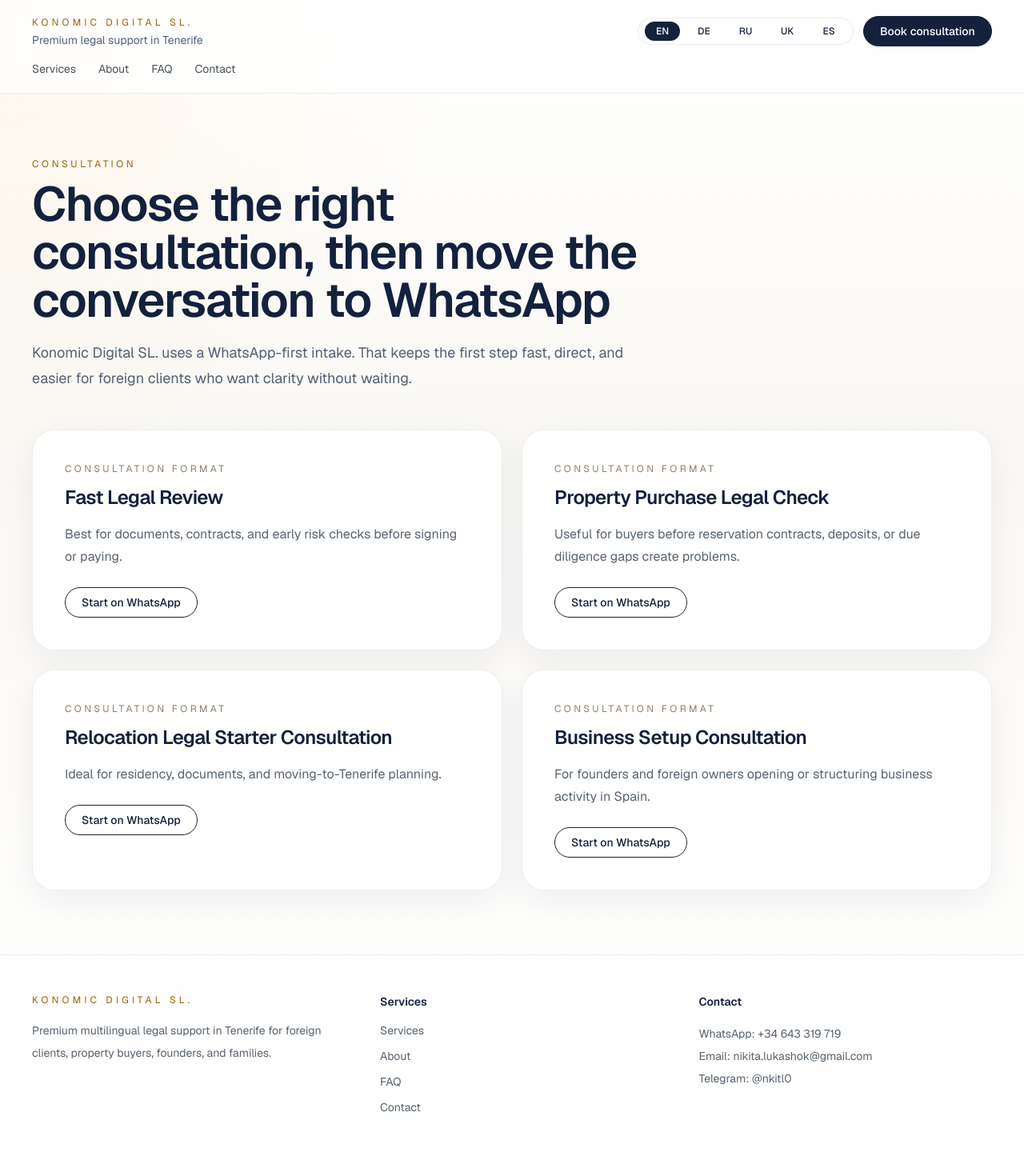
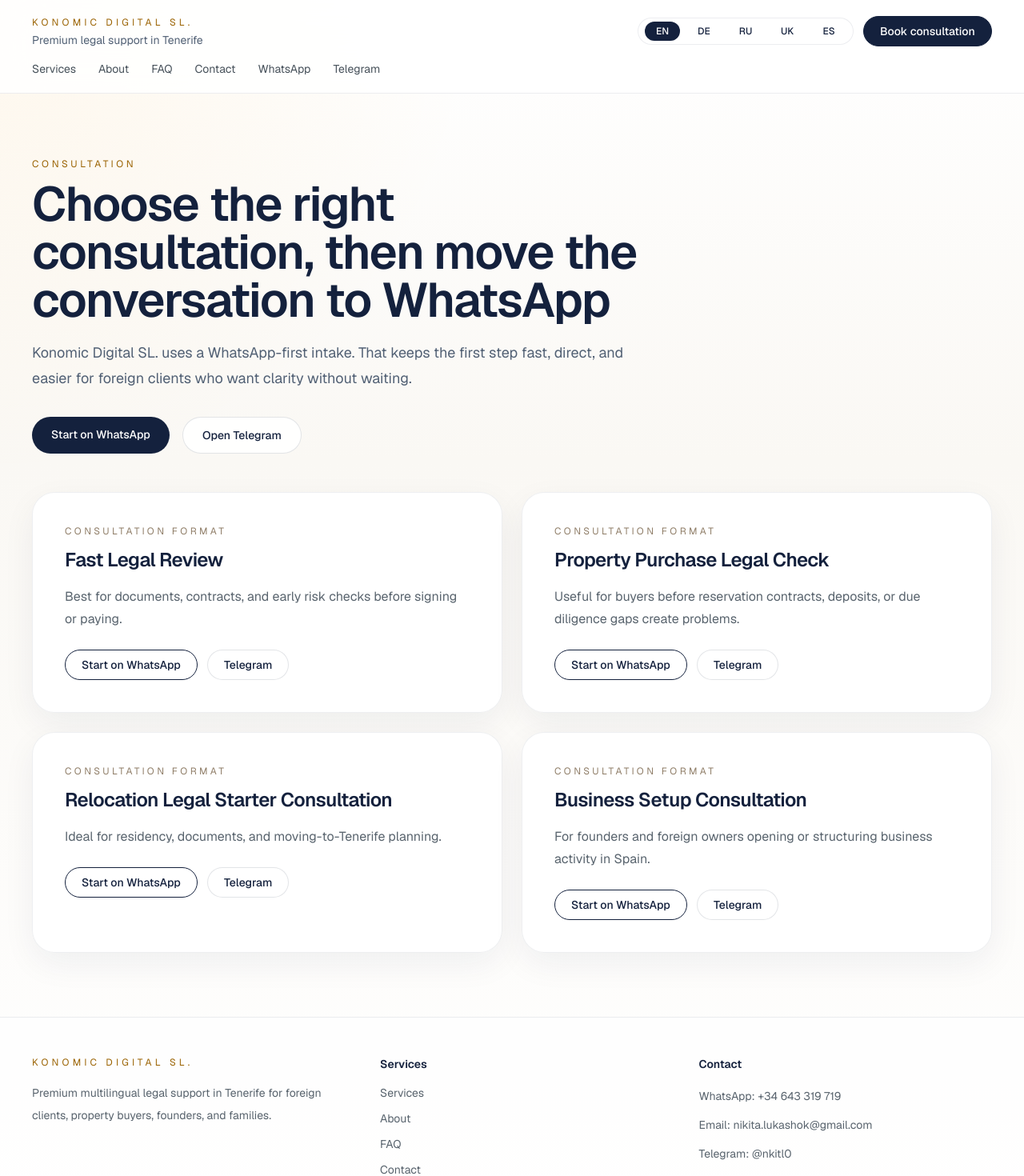
Before and after one commit to heaodoff/konomic, a Next.js app in the folder konomic-site/: page /en/book-consultation in a window 1280 px wide. Shown: the top 1470 px of the page at 80% size. Before the commit the page ends 1442 px from the top, so only its background shows below. Built offline with nearby package versions, Linux system fonts and the light colour scheme.

Commit message:
Add direct WhatsApp and Telegram links across key pages

```diff
--- a/konomic-site/src/app/en/book-consultation/page.tsx
+++ b/konomic-site/src/app/en/book-consultation/page.tsx
@@ -11,6 +11,7 @@
 };
 
 const whatsappUrl = 'https://wa.me/34643319719';
+const telegramUrl = 'https://t.me/nkitl0';
 
 const offers = [
   ['Fast Legal Review', 'Best for documents, contracts, and early risk checks before signing or paying.'],
@@ -27,15 +28,20 @@
         title="Choose the right consultation, then move the conversation to WhatsApp"
         text="Konomic Digital SL. uses a WhatsApp-first intake. That keeps the first step fast, direct, and easier for foreign clients who want clarity without waiting."
       />
+      <div className="mt-8 flex flex-wrap gap-4">
+        <a href={whatsappUrl} target="_blank" rel="noopener noreferrer" className="ui-button ui-button-primary rounded-full bg-[#14213d] px-6 py-3 text-sm font-medium hover:bg-[#0d1528]">Start on WhatsApp</a>
+        <a href={telegramUrl} target="_blank" rel="noopener noreferrer" className="ui-button ui-button-secondary rounded-full border border-[#14213d]/12 bg-white/88 px-6 py-3 text-sm font-medium text-[#14213d] hover:border-[#fca311]/45">Open Telegram</a>
+      </div>
       <div className="mt-12 grid gap-6 md:grid-cols-2">
         {offers.map(([title, text]) => (
           <div key={title} className="ui-card p-8 md:p-10">
             <div className="text-xs uppercase tracking-[0.28em] text-[#8f7d67]">Consultation format</div>
             <h2 className="mt-3 text-2xl font-semibold tracking-tight">{title}</h2>
             <p className="mt-4 text-sm leading-7 text-[#59646e] md:text-base">{text}</p>
-            <a href={whatsappUrl} target="_blank" rel="noopener noreferrer" className="ui-button ui-button-secondary mt-6 inline-flex rounded-full border border-[#1d252b] px-5 py-2 text-sm font-medium hover:bg-[#1d252b] hover:text-white">
-              Start on WhatsApp
-            </a>
+            <div className="mt-6 flex flex-wrap gap-3">
+              <a href={whatsappUrl} target="_blank" rel="noopener noreferrer" className="ui-button ui-button-secondary inline-flex rounded-full border border-[#14213d] px-5 py-2 text-sm font-medium text-[#14213d] hover:bg-[#14213d] hover:text-white">Start on WhatsApp</a>
+              <a href={telegramUrl} target="_blank" rel="noopener noreferrer" className="ui-button ui-button-secondary inline-flex rounded-full border border-[#14213d]/12 bg-white/88 px-5 py-2 text-sm font-medium text-[#14213d] hover:border-[#fca311]/45">Telegram</a>
+            </div>
           </div>
         ))}
       </div>
--- a/konomic-site/src/app/es/book-consultation/page.tsx
+++ b/konomic-site/src/app/es/book-consultation/page.tsx
@@ -1,15 +1,26 @@
 import { SectionIntro } from '@/components/SiteShell';
+
+const whatsappUrl = 'https://wa.me/34643319719';
+const telegramUrl = 'https://t.me/nkitl0';
 
 export default function BookConsultationPage() {
   return (
     <main className="ui-section">
       <SectionIntro eyebrow="Consulta" title="Elegir la consulta adecuada debería ser simple" text="La entrada principal es WhatsApp, pero esta página ayuda a orientar al cliente antes de iniciar la conversación." />
+      <div className="mt-8 flex flex-wrap gap-4">
+        <a href={whatsappUrl} target="_blank" rel="noopener noreferrer" className="ui-button ui-button-primary rounded-full bg-[#14213d] px-6 py-3 text-sm font-medium hover:bg-[#0d1528]">Empezar por WhatsApp</a>
+        <a href={telegramUrl} target="_blank" rel="noopener noreferrer" className="ui-button ui-button-secondary rounded-full border border-[#14213d]/12 bg-white/88 px-6 py-3 text-sm font-medium text-[#14213d] hover:border-[#fca311]/45">Abrir Telegram</a>
+      </div>
       <div className="mt-12 grid gap-6 md:grid-cols-2">
         {['Revisión legal rápida', 'Chequeo legal para compra de inmueble', 'Consulta inicial para traslado', 'Consulta para estructura empresarial'].map((title) => (
           <div key={title} className="ui-card p-8 md:p-10">
             <div className="text-xs uppercase tracking-[0.28em] text-[#9a6200]">Formato de consulta</div>
             <h2 className="mt-3 text-2xl font-semibold tracking-tight">{title}</h2>
             <p className="mt-4 text-sm leading-7 text-[#59646e] md:text-base">Consulta orientativa preparada para clientes internacionales en Tenerife.</p>
+            <div className="mt-6 flex flex-wrap gap-3">
+              <a href={whatsappUrl} target="_blank" rel="noopener noreferrer" className="ui-button ui-button-secondary inline-flex rounded-full border border-[#14213d] px-5 py-2 text-sm font-medium text-[#14213d] hover:bg-[#14213d] hover:text-white">Empezar por WhatsApp</a>
+              <a href={telegramUrl} target="_blank" rel="noopener noreferrer" className="ui-button ui-button-secondary inline-flex rounded-full border border-[#14213d]/12 bg-white/88 px-5 py-2 text-sm font-medium text-[#14213d] hover:border-[#fca311]/45">Telegram</a>
+            </div>
           </div>
         ))}
       </div>
--- a/konomic-site/src/components/SiteShell.tsx
+++ b/konomic-site/src/components/SiteShell.tsx
@@ -1,6 +1,9 @@
 import Link from 'next/link';
 import { ReactNode } from 'react';
 import { localeContent, localeLabels, locales, type Locale } from '@/content/i18n';
+
+const whatsappUrl = 'https://wa.me/34643319719';
+const telegramUrl = 'https://t.me/nkitl0';
 
 export function SiteShell({ children, locale = 'en' }: { children: ReactNode; locale?: Locale }) {
   const copy = localeContent[locale];
@@ -28,12 +31,14 @@
                   </Link>
                 ))}
               </div>
-              <Link
-                href={`/${locale}/book-consultation`}
+              <a
+                href={whatsappUrl}
+                target="_blank"
+                rel="noopener noreferrer"
                 className="ui-button ui-button-primary hidden rounded-full border border-[#14213d] bg-[#14213d] px-5 py-2 text-sm font-medium text-white hover:bg-[#0d1528] hover:text-white sm:inline-flex"
               >
                 <span className="text-white">{copy.nav.book}</span>
-              </Link>
+              </a>
             </div>
           </div>
 
@@ -42,6 +47,8 @@
             <Link href={`/${locale}/about`} className="ui-link-soft">{copy.nav.about}</Link>
             <Link href={`/${locale}/faq`} className="ui-link-soft">{copy.nav.faq}</Link>
             <Link href={`/${locale}/contact`} className="ui-link-soft">{copy.nav.contact}</Link>
+            <a href={whatsappUrl} target="_blank" rel="noopener noreferrer" className="ui-link-soft">WhatsApp</a>
+            <a href={telegramUrl} target="_blank" rel="noopener noreferrer" className="ui-link-soft">Telegram</a>
           </div>
 
           <div className="mt-4 flex flex-col gap-3 md:hidden">
@@ -64,14 +71,18 @@
               <Link href={`/${locale}/about`} className="ui-button ui-button-secondary rounded-xl border border-[#14213d]/8 bg-white/88 px-4 py-2.5 text-center text-[#47515a]">{copy.nav.about}</Link>
               <Link href={`/${locale}/faq`} className="ui-button ui-button-secondary rounded-xl border border-[#14213d]/8 bg-white/88 px-4 py-2.5 text-center text-[#47515a]">{copy.nav.faq}</Link>
               <Link href={`/${locale}/contact`} className="ui-button ui-button-secondary rounded-xl border border-[#14213d]/8 bg-white/88 px-4 py-2.5 text-center text-[#47515a]">{copy.nav.contact}</Link>
+              <a href={whatsappUrl} target="_blank" rel="noopener noreferrer" className="ui-button ui-button-secondary rounded-xl border border-[#14213d]/8 bg-white/88 px-4 py-2.5 text-center text-[#47515a]">WhatsApp</a>
+              <a href={telegramUrl} target="_blank" rel="noopener noreferrer" className="ui-button ui-button-secondary rounded-xl border border-[#14213d]/8 bg-white/88 px-4 py-2.5 text-center text-[#47515a]">Telegram</a>
             </div>
 
-            <Link
-              href={`/${locale}/book-consultation`}
+            <a
+              href={whatsappUrl}
+              target="_blank"
+              rel="noopener noreferrer"
               className="ui-button ui-button-primary inline-flex items-center justify-center rounded-full border border-[#14213d] bg-[#14213d] px-5 py-2.5 text-sm font-medium text-white hover:bg-[#0d1528] hover:text-white"
             >
               <span className="text-white">{copy.nav.book}</span>
-            </Link>
+            </a>
           </div>
         </div>
       </header>
@@ -93,13 +104,11 @@
           </div>
           <div>
             <div className="text-sm font-semibold">Contact</div>
-            <p className="mt-4 text-sm leading-7 text-[#58636d]">
-              WhatsApp: +34 643 319 719
-              <br />
-              Email: nikita.lukashok@gmail.com
-              <br />
-              Telegram: @nkitl0
-            </p>
+            <div className="mt-4 flex flex-col gap-2 text-sm leading-7 text-[#58636d]">
+              <a href={whatsappUrl} target="_blank" rel="noopener noreferrer" className="ui-link-soft">WhatsApp: +34 643 319 719</a>
+              <a href="mailto:nikita.lukashok@gmail.com" className="ui-link-soft">Email: nikita.lukashok@gmail.com</a>
+              <a href={telegramUrl} target="_blank" rel="noopener noreferrer" className="ui-link-soft">Telegram: @nkitl0</a>
+            </div>
           </div>
         </div>
       </footer>
```
